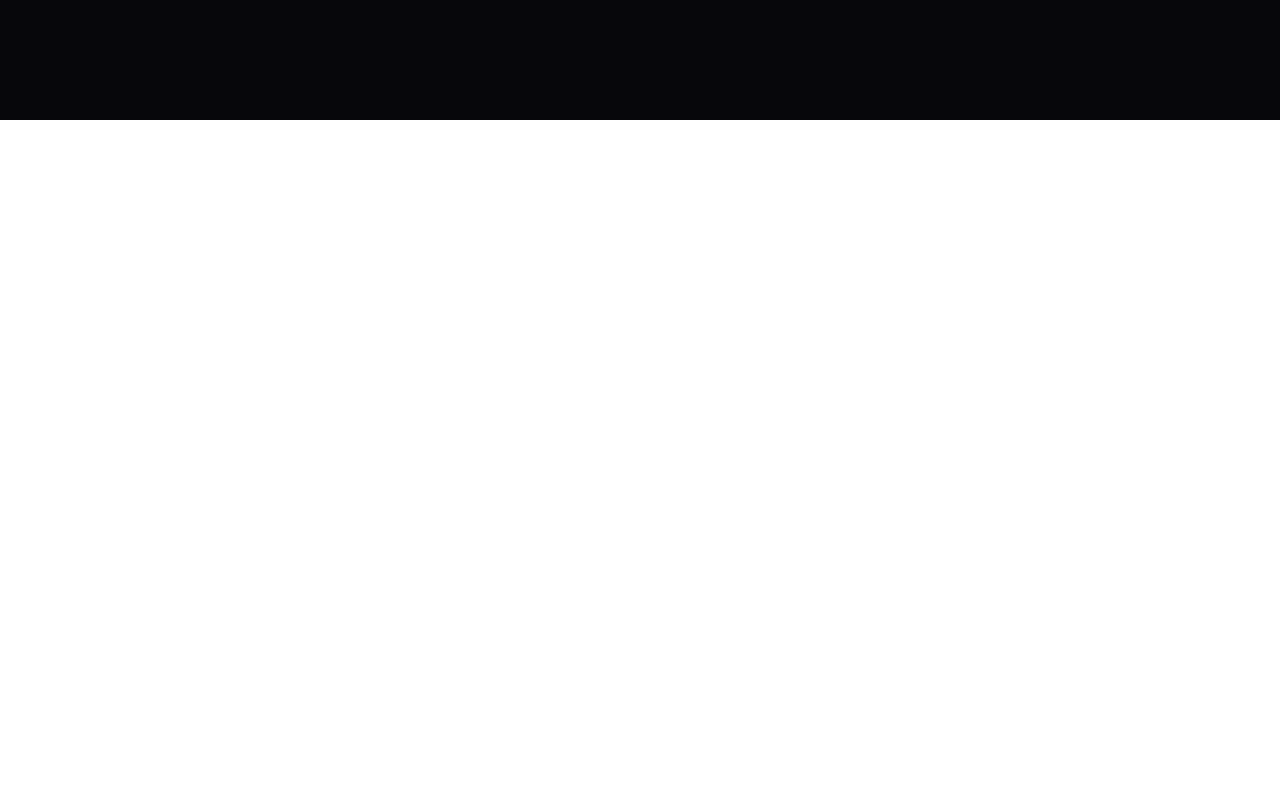
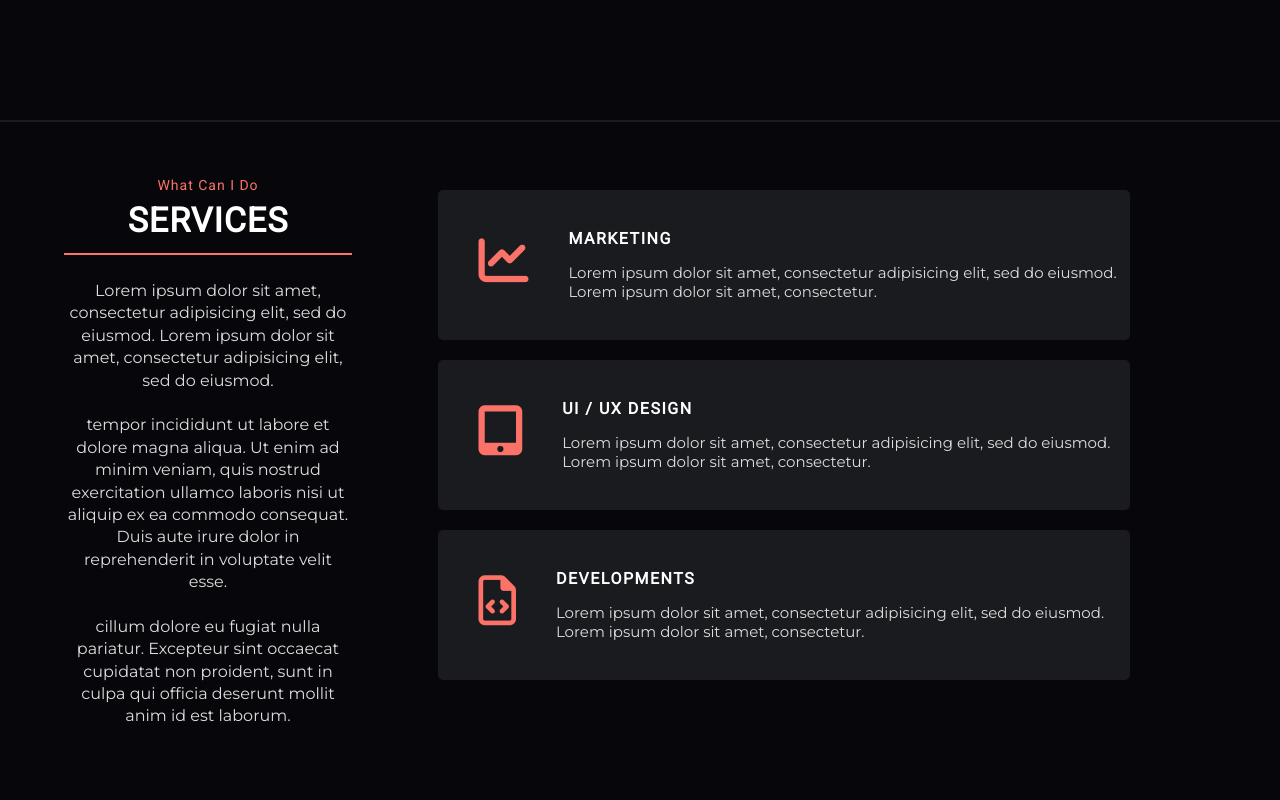
Before and after one commit to yusufakcesme/personalwebsite, a plain HTML site: page index.html in a window 1280 px wide. Shown: the part 1480-2280 px from the top of the page. Drawn offline with Linux system fonts and the light colour scheme.

Commit message:
second day finish

```diff
--- a/css/style.css
+++ b/css/style.css
@@ -3,11 +3,11 @@
 * {
 	margin: 0px;
 	padding: 0px;
+	box-sizing: border-box;
 
 }
 body, html {
 	height: 100%;
-	box-sizing: border-box;
 	outline: none;
 }
 
@@ -188,12 +188,106 @@ body, html {
 	height: 2px;
 }
 
+.social-btn i {
+	font-size: 20px;
+	color: #fff;
+	padding: 10px 10px;
+	margin-left: 10px;
+	cursor: pointer;
+	margin-top: 10px;
+	transition: 0.3s;
+}
+.social-btn i:hover {
+	color: #fa7268;
+	transform: scale(1.3);
+}
 
+/*---------------------------------------*/
 
+#section-two {
+	background-color: #07070b;
+	border-top: 2px solid #1a1b1f;
+}
 
+.services-container {
+	width: 90%;
+	height: 500px auto;
+	position: absolute;
+	margin-left: 5%;
+	margin-top: 30px;
+	display: flex;
+	align-items: center;
+}
+.services-text {
+	padding: 15px 15px;
+	font-family: 'Roboto', sans-serif;
+	letter-spacing: 1px;
+	border-bottom: 2px solid #fa7268;
+	line-height: 35px;
+	margin-bottom: 25px;
+	text-align: center;
+}
+.services-text span {
+	color: #fa7268;
+	font-size: 14px;
+}
+.services-text h3 {
+	color: #fff;
+	font-size: 34px;
+}
 
+.services-description {
+	width: 100%;
+	font-family: 'Montserrat', sans-serif;
+	color: #ddd;
+	font-size: 16px;
+	line-height: 1.4;
+	text-align: center;
+}
 
+.left-side {
+	width: 25%;
+	height: 100%;
+}
 
+.right-side {
+	width: 75%;
+	height: 500px;
+
+}
+.service-box {
+	width: 80%;
+	height: 150px;
+	background-color: #1a1b1f;
+	margin-bottom: 20px;
+	margin-left: 10%;
+	border-radius: 5px;
+	display: flex;
+	align-items: center;
+}
+.service-box i {
+	color: #fa7268;
+	font-size: 50px;
+	height: 100%;
+	width: auto;
+	padding: 45px 40px;
+}
+.box-text {
+	font-family: 'Roboto', sans-serif;
+}
+.box-text h6 {
+	color: #fff;
+	font-size: 16px;
+	letter-spacing: 1.5px;
+	margin: 0 0 15px;
+}
+.box-text p {
+	color: #ddd;
+	font-size: 15px;
+	font-family: 'Montserrat', sans-serif;
+}
+
+/*-----------------------------------------------*/
 
 
 
@@ -208,10 +302,11 @@ body, html {
 		margin-left: 0 !important;
 	}
 	#section-one {
-		height: 135%;
+		height: 150%;
 	}
 	.about-text {
 		max-width: 90%;
+		padding-left: 0px !important;
 		text-align: center;
 		margin-top: 30px;
 		margin-left: 0 !important;
@@ -219,6 +314,29 @@ body, html {
 	.about-hr	{
 		margin-left: 40%;
 	}
+	/*-------------------------------*/
+}
+
+@media only screen and (max-width: 1100px) {
+	#section-two {
+		height: 160%;
+	}
+
+	.services-container {
+		flex-direction: column;
+	}
+	.service-box {
+		width: 95%;
+		margin-left: 2.5%;
+	}
+
+	.right-side {
+		width: 100%;
+	}
+	.left-side {
+		width: 100%;
+		margin-bottom: 30px;
+	}
 
 
 }
--- a/index.html
+++ b/index.html
@@ -45,6 +45,11 @@
 				<h2>YUSUF AKCESME</h2>
 				<hr class="about-hr">
 				<p>Nulla metus metus ullamcorper vel tincidunt sed euismod nibh volutpat velit class aptent taciti sociosqu ad litora torquent per conubia nostra text of the printing and type setting.</p>
+				<div class="social-btn">
+					<i class="fab fa-facebook-f"></i>
+					<i class="fab fa-twitter"></i>
+					<i class="fab fa-linkedin-in"></i>
+				</div>
 			</div>
 		</div>
 	</div>
@@ -54,14 +59,58 @@
 
 
 
+	<div class="section" id="section-two">
+		<div class="services-container">
+			<div class="left-side">
+				<div class="services-text">
+					<span>What Can I Do</span>
+					<h3>SERVICES</h3>
+				</div>
+				<div class="services-description">
+					<p>Lorem ipsum dolor sit amet, consectetur adipisicing elit, sed do eiusmod. Lorem ipsum dolor sit amet, consectetur adipisicing elit, sed do eiusmod. <br>
+						<br>
+						tempor incididunt ut labore et dolore magna aliqua. Ut enim ad minim veniam,
+						quis nostrud exercitation ullamco laboris nisi ut aliquip ex ea commodo
+						consequat. Duis aute irure dolor in reprehenderit in voluptate velit esse. <br>
+						<br>
+						cillum dolore eu fugiat nulla pariatur. Excepteur sint occaecat cupidatat non
+					proident, sunt in culpa qui officia deserunt mollit anim id est laborum.</p>
+				</div>
+			</div>
+
+			<div class="right-side">
+				<div class="service-box">
+					<i class="fas fa-chart-line"></i>
+					<div class="box-text">
+						<h6>MARKETING</h6>
+						<p>Lorem ipsum dolor sit amet, consectetur adipisicing elit, sed do eiusmod. Lorem ipsum dolor sit amet, consectetur.</p>
+					</div>
+				</div>
+
+				<div class="service-box">
+					<i class="fas fa-tablet-alt"></i>
+					<div class="box-text">
+						<h6>UI / UX DESIGN</h6>
+						<p>Lorem ipsum dolor sit amet, consectetur adipisicing elit, sed do eiusmod. Lorem ipsum dolor sit amet, consectetur.</p>
+					</div>
+				</div>
+
+				<div class="service-box">
+					<i class="far fa-file-code"></i>
+					<div class="box-text">
+						<h6>DEVELOPMENTS</h6>
+						<p>Lorem ipsum dolor sit amet, consectetur adipisicing elit, sed do eiusmod. Lorem ipsum dolor sit amet, consectetur.</p>
+					</div>
+				</div>
+			</div>
+		</div>
+	</div>
 
 
 
 	<div class="image" id="image-two">
 	</div>
 
-	<div class="section" id="section-two">
-	</div>
 
 
 
```
